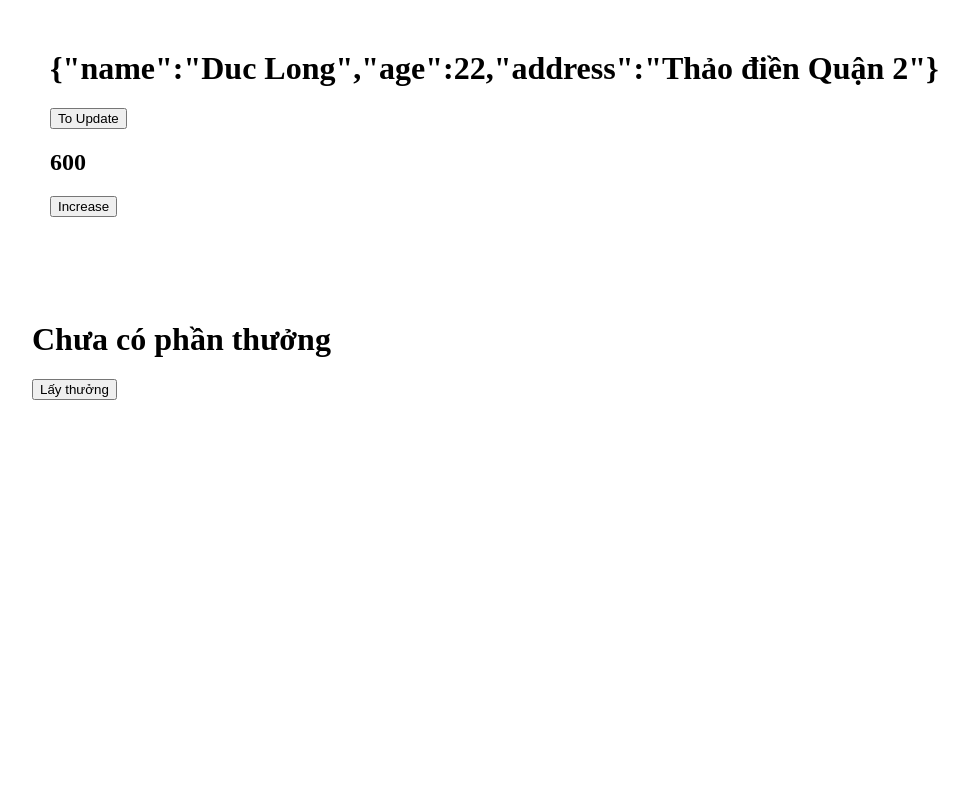
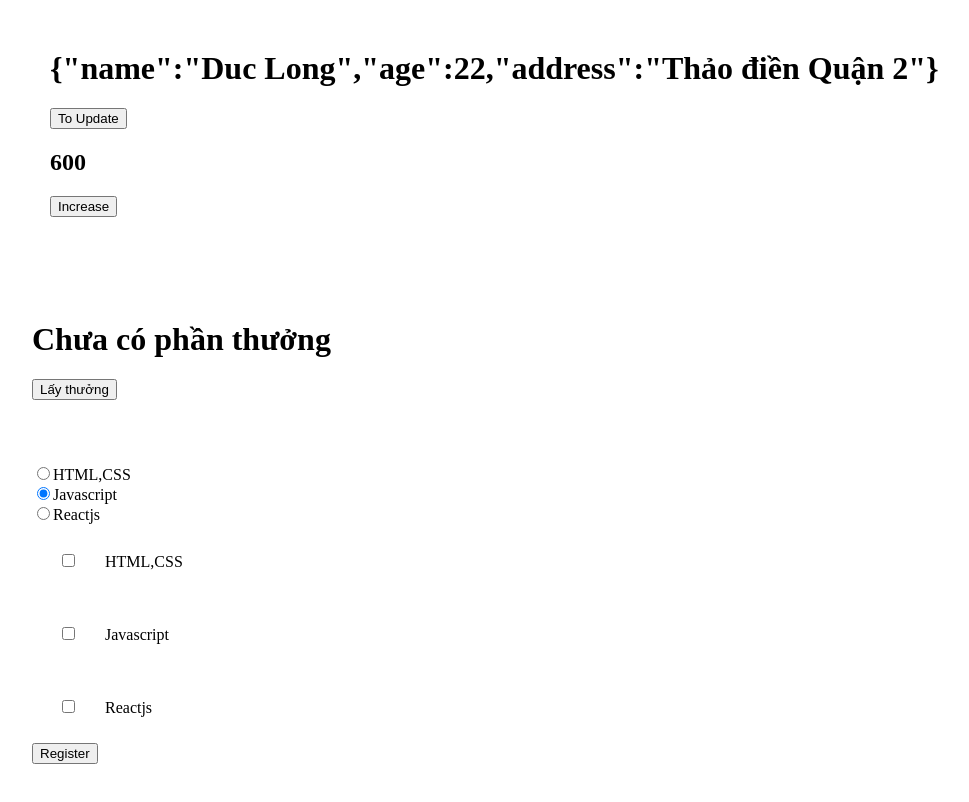
Before and after one commit to duclong09/react-app, a React (Create React App) app: page / in a window 1280 px wide. Shown: the whole page, without its empty margins (8-977 px from the left). Built offline with nearby package versions, Linux system fonts and the light colour scheme.

Commit message:
Hook Two-way Two-way binding Check radio Check checkbox

```diff
--- /dev/null
+++ b/src/Binding.js
@@ -0,0 +1,73 @@
+import { useState } from "react";
+
+//reponse from API
+const courses = [
+    {
+        id: 1,
+        name: 'HTML,CSS'
+    },
+    {
+        id: 2,
+        name: 'Javascript',
+    },
+    {
+        id: 3,
+        name: 'Reactjs'
+    }
+]
+
+
+function Binding() {
+//   const [name, setName] = useState("");
+//   const [email,setEmail] = useState("")
+
+    const [checked, setChecked] = useState(2)
+    const [checked1, setChecked1] = useState([])
+
+    console.log(checked1)
+
+
+  const handleSubmit = () => {
+    //console.log({id: checked})
+    console.log({id: checked1})
+  }
+
+
+  const handleCheck =(id)=>{
+    setChecked1(prev => {
+       const isChecked = checked1.includes(id)
+       if(!isChecked) return [...prev,id]
+       if(isChecked) return checked1.filter(item => item !== id)
+
+    })
+  }
+
+  return (
+    <div style={{ padding: 32 }}>
+
+        {courses.map(course => (
+            <div key={course.id}>
+                <input type="radio"
+                checked={checked === course.id}
+                onChange={()=> setChecked(course.id)}
+                />
+                {course.name}
+            </div>
+        ))}
+
+        {courses.map(course => (
+            <div key={course.id}>
+                <input style={{margin: 30}} type="checkbox"
+                checked={checked1.includes(course.id)}
+                onChange={() => handleCheck(course.id)}
+                />
+                {course.name}
+            </div>
+        ))}
+      {/* <input value={name} onChange={(e) => setName(e.target.value)} />
+      <input value={email} onChange={(e) => setEmail(e.target.value)} /> */}
+      <button onClick={handleSubmit}>Register</button>
+    </div>
+  );
+}
+export default Binding;
--- a/src/index.js
+++ b/src/index.js
@@ -1,6 +1,7 @@
 import React from 'react';
 import ReactDOM from 'react-dom';
 import App from './App';
+import Binding from './Binding';
 import Gift from './Gift';
 
 
@@ -8,6 +9,7 @@ ReactDOM.render(
   <React.StrictMode>
     <App />
     <Gift/>
+    <Binding/>
   </React.StrictMode>,
   document.getElementById('root')
 );
```
